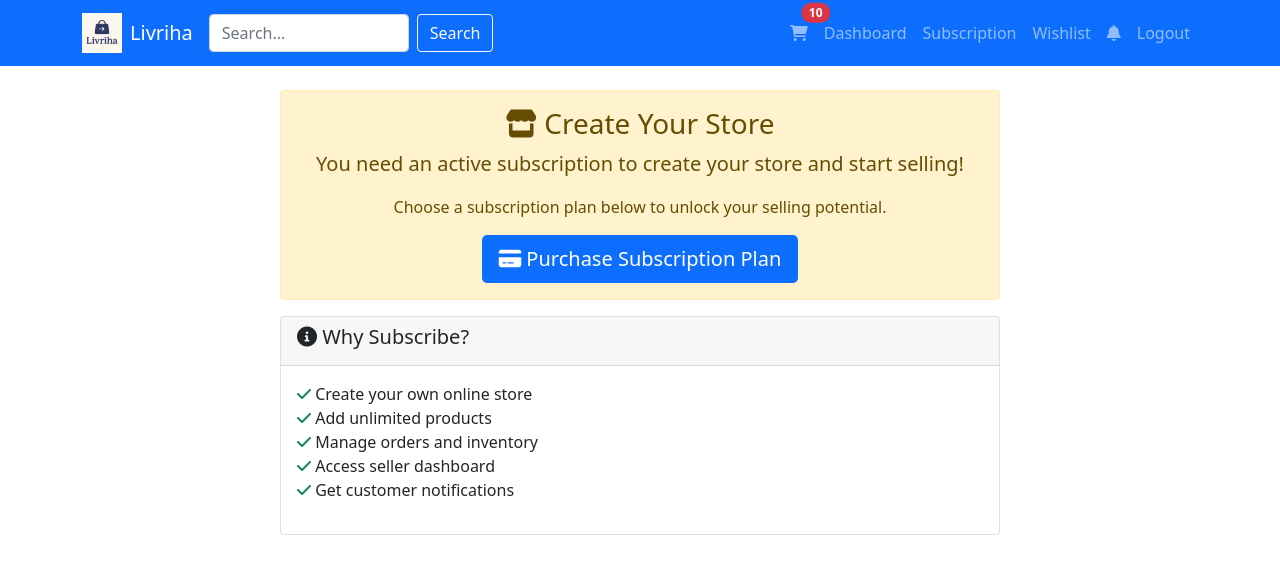
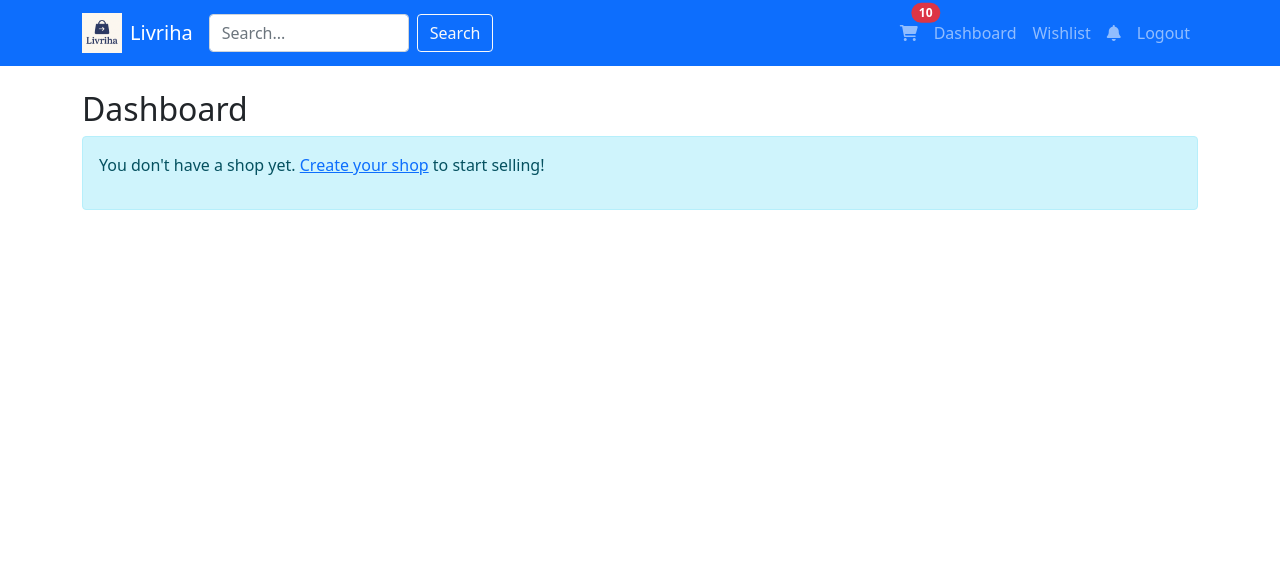
Before and after one commit to ilyas0535/livriha-marketplace, a Django app: page /accounts/dashboard/ in a window 1280 px wide. Shown: the top 574 px of the page. Run offline with Django 5.2, Linux system fonts and the light colour scheme; a user stored in the database is signed in; tables that the repository leaves empty hold one stand-in row (values such as "Sample post"); data that the repository does not hold is empty.

Commit message:
Remove subscription system completely

```diff
--- a/accounts/views.py
+++ b/accounts/views.py
@@ -173,14 +173,6 @@ def dashboard(request):
 
 
     if request.user.is_seller:
-        # Check subscription for sellers
-        try:
-            subscription = getattr(request.user, 'subscription', None)
-            if not subscription or subscription.is_expired:
-                return render(request, 'accounts/seller_no_subscription.html')
-        except:
-            return render(request, 'accounts/seller_no_subscription.html')
-
         try:
             shop = request.user.shop
         except Shop.DoesNotExist:
--- a/monmagasin/settings.py
+++ b/monmagasin/settings.py
@@ -49,7 +49,7 @@ INSTALLED_APPS = [
     'shops',
     'products',
     'orders',
-    'subscriptions',
+
 ]
 
 MIDDLEWARE = [
--- a/monmagasin/urls.py
+++ b/monmagasin/urls.py
@@ -13,7 +13,7 @@ urlpatterns = [
     path('shop/', include('shops.urls')),
     path('products/', include('products.urls')),
     path('orders/', include('orders.urls')),
-    path('subscriptions/', include('subscriptions.urls')),
+
     # SEO URLs
     path('robots.txt', robots_txt, name='robots_txt'),
     path('sitemap.xml', sitemap_xml, name='sitemap_xml'),
--- a/templates/base.html
+++ b/templates/base.html
@@ -106,7 +106,6 @@
 
                 {% if user.is_authenticated %}
                     <a class="nav-link" href="{% url 'dashboard' %}">Dashboard</a>
-                    <a class="nav-link" href="{% url 'subscription_plans' %}">Subscription</a>
                     <a class="nav-link" href="{% url 'wishlist' %}">Wishlist</a>
 
                     <!-- Notifications Dropdown -->
```
Also changed, not shown: shops/views.py (+0 -10 lines).
